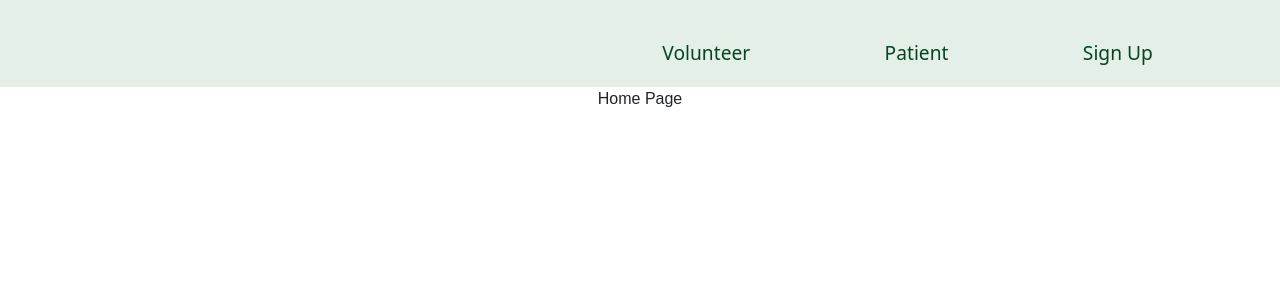
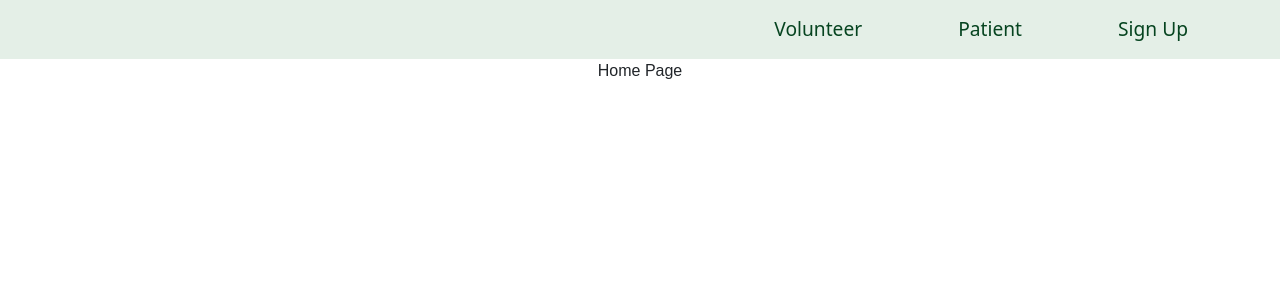
Before and after one commit to betulerkoc/stay-home-website, a React (Create React App) app in the folder stay-home-frontend/: page / in a window 1280 px wide. Shown: the top 300 px of the page. Built offline with nearby package versions, Linux system fonts and the light colour scheme.

Commit message:
update navbar

```diff
--- a/stay-home-frontend/src/components/Navbar/index.css
+++ b/stay-home-frontend/src/components/Navbar/index.css
@@ -2,13 +2,16 @@
   font-family: system-ui;
   background-color: #E4EFE7;
 }
+.navItem {
+  padding-left: 1em;
+  padding-bottom: 1em;
+  margin-right: 5em;
+  margin-top: -1em;
+}
 .navLink{
   color: #064420 !important;
   font-size: 1.2em !important;
-  padding-left: 1em;
-  padding-right: 1em;
-  padding-bottom: 1em;
-  margin-right: 5em;
+  text-decoration: none;
 }
 .logoImg {
   margin-left: -110em;
--- a/stay-home-frontend/src/components/Navbar/index.jsx
+++ b/stay-home-frontend/src/components/Navbar/index.jsx
@@ -2,6 +2,7 @@ import React from "react";
 import "./index.css";
 import logo from "../../../public/logo.png";
 import { Navbar, Nav, Container } from "react-bootstrap";
+import { Link } from "react-router-dom";
 
 export default function SiteNavbar() {
   return (
@@ -11,20 +12,14 @@ export default function SiteNavbar() {
       </Navbar.Brand>
 
       <Nav className="justify-content-end" activeKey="/">
-        <Nav.Item>
-          <Nav.Link href="/volunteer" className="navLink">
-            Volunteer
-          </Nav.Link>
+        <Nav.Item className="navItem">
+          <Link to="/volunteer" className="navLink">Volunteer</Link>
         </Nav.Item>
-        <Nav.Item>
-          <Nav.Link href="/patient" className="navLink">
-            Patient
-          </Nav.Link>
+        <Nav.Item className="navItem">
+          <Link to="/patient" className="navLink">Patient</Link>
         </Nav.Item>
-        <Nav.Item>
-          <Nav.Link href="/signup" className="navLink justify-content-end">
-            Sign Up
-          </Nav.Link>
+        <Nav.Item className="navItem">
+          <Link to="/signup" className="navLink">Sign Up</Link>
         </Nav.Item>
       </Nav>
     </Container>
--- a/stay-home-frontend/src/components/Post/index.jsx
+++ b/stay-home-frontend/src/components/Post/index.jsx
@@ -33,7 +33,8 @@ export default function Post({ postDetail }) {
         <Modal.Header>
           <Modal.Title>Contact Info</Modal.Title>
         </Modal.Header>
-        <Modal.Body>E-mail: Phone:</Modal.Body>
+        <Modal.Body>E-mail:  </Modal.Body>
+        <Modal.Body>Phone:  </Modal.Body>
         <Modal.Footer>
           <Button variant="secondary" onClick={handleClose}>
             Close
```
Also changed, not shown: stay-home-frontend/public/logo.png.
